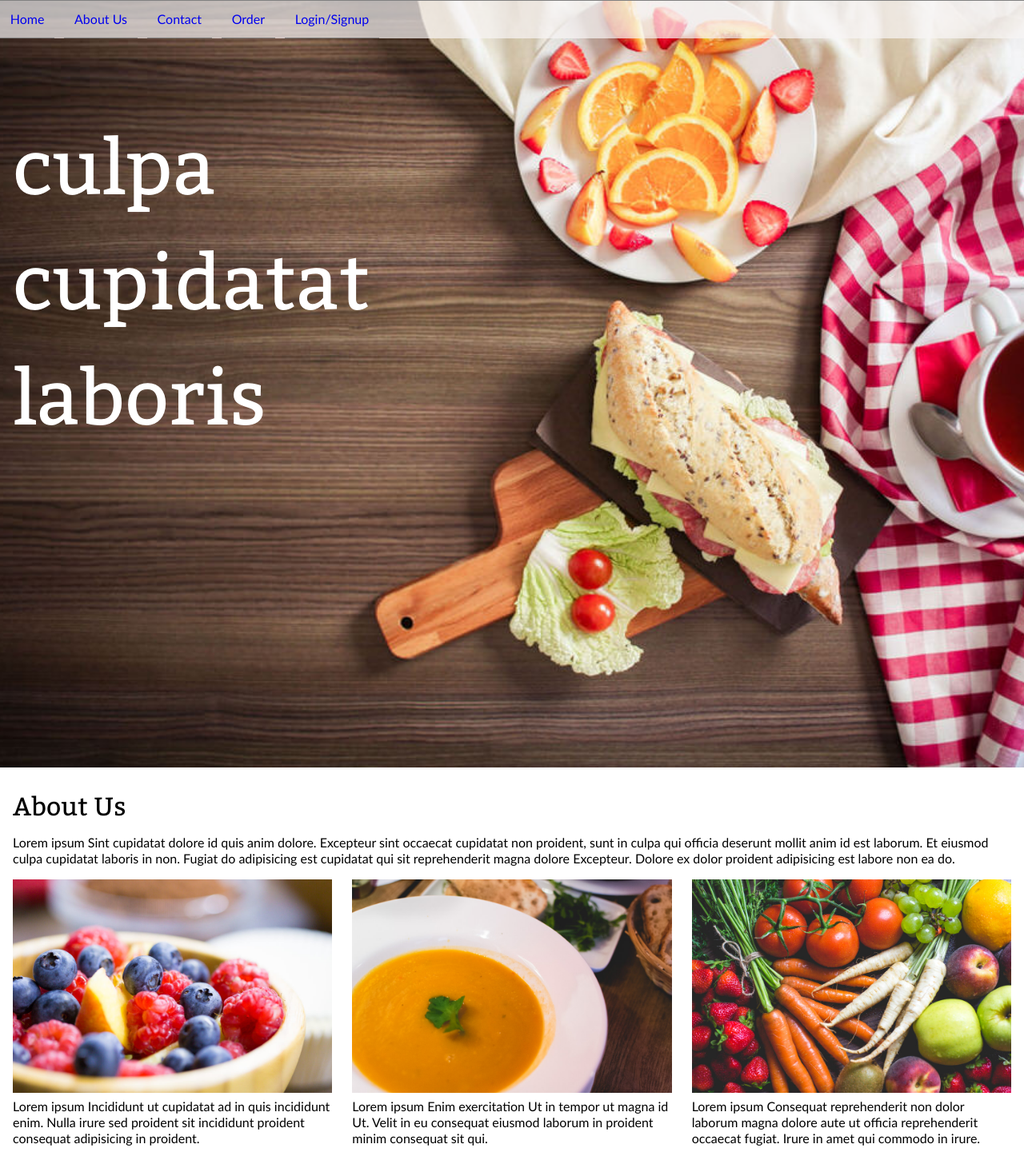
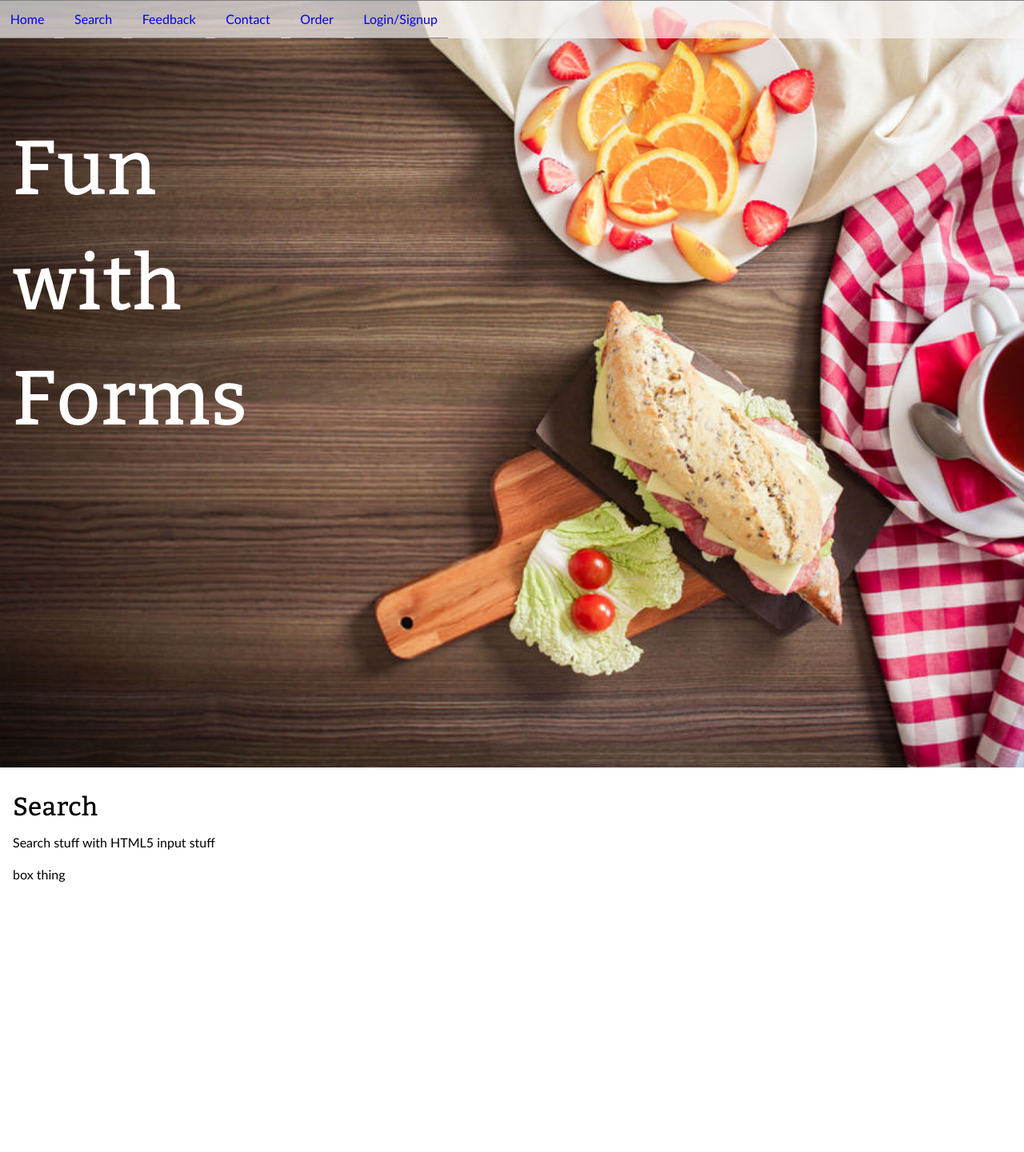
Before and after one commit to spaetsch/funforms, a website: page dev/index.html in a window 1280 px wide. Shown: the top 1441 px of the page at 80% size. Drawn offline with nearby package versions, Linux system fonts and the light colour scheme; files whose address does not match are found by name.

Commit message:
Reorg page for different forms in order.

```diff
--- a/dev/index.html
+++ b/dev/index.html
@@ -12,37 +12,34 @@
   <nav id="menu" role="navigation">
     <ul>
       <li><a href="#home">Home</a></li>
-      <li><a href="#section1">About Us</a></li>
-      <li><a href="#section2">Contact</a></li>
-      <li><a href="#section3">Order</a></li>
-      <li><a href="#section4">Login/Signup</a></li>
+      <li><a href="#section1">Search</a></li>
+      <li><a href="#section2">Feedback</a></li>
+      <li><a href="#section3">Contact</a></li>
+      <li><a href="#section4">Order</a></li>
+      <li><a href="#section5">Login/Signup</a></li>
     </ul>
   </nav>
   <section id="home" class="hero">
-    <h1>culpa</h1>
-    <h1>cupidatat</h1>
-    <h1>laboris</h1>
+    <h1>Fun</h1>
+    <h1>with</h1>
+    <h1>Forms</h1>
   </section>
   <section id="section1" class="stripe">
-    <h1>About Us</h1>
-    <p>Lorem ipsum Sint cupidatat dolore id quis anim dolore. Excepteur sint occaecat cupidatat non proident, sunt in culpa qui officia deserunt mollit anim id est laborum. Et eiusmod culpa cupidatat laboris in non. Fugiat do adipisicing est cupidatat qui sit reprehenderit magna dolore Excepteur. Dolore ex dolor proident adipisicing est labore non ea do.</p>
+    <h1>Search</h1>
+    <p>Search stuff with HTML5 input stuff</p>
     <div class="group">
       <div class="col span_2_of_6">
-        <img src="../img/berries.jpg">
-        <p>Lorem ipsum Incididunt ut cupidatat ad in quis incididunt enim.  Nulla irure sed proident sit incididunt proident consequat adipisicing in proident.</p>
-      </div>
-      <div class="col span_2_of_6">
-        <img src="../img/soup.jpg">
-        <p>Lorem ipsum Enim exercitation Ut in tempor ut magna id Ut. Velit in eu consequat eiusmod laborum in proident minim consequat sit qui.</p>
-      </div>
-      <div class="col span_2_of_6">
-        <img src="../img/veggies.jpg">
-        <p>Lorem ipsum Consequat reprehenderit non dolor laborum magna dolore aute ut officia reprehenderit occaecat fugiat. Irure in amet qui commodo in irure.</p>
-      </div>
+        <p>box thing</p>
+      <div>
     </div>
   </section>
 
   <section id="section2" class="stripe">
+    <h1>Feedback</h1>
+    <p>Feedback survey with submit</p>
+  </section>
+
+  <section id="section3" class="stripe">
     <h1>Contact Us</h1>
     <div class="group">
       <div class="col span_2_of_6"></div>
@@ -54,16 +51,15 @@
         <label for="contact-msg-input">Your Message</label>
         <textarea id="contact-msg" name="contact-msg-input" required autocomplete="off" ></textarea>
         <button formnovalidate type="submit" id="contact-button">Send Message</button>
-
       </form>
 
     </div>
   </section>
-  <section id="section3" class="stripe">
+   <section id="section4" class="stripe">
     <h1>Order Form</h1>
   </section>
 
-  <section id="section4" class="stripe">
+  <section id="section5" class="stripe">
     <h1>Login / Signup</h1>
     <p>Lorem ipsum Sint officia eu sunt velit ea amet sed ullamco. Commodo dolor est non minim in sunt.
 </p>
```
Also changed, not shown: build/index.html, build/js/bundle.js.
